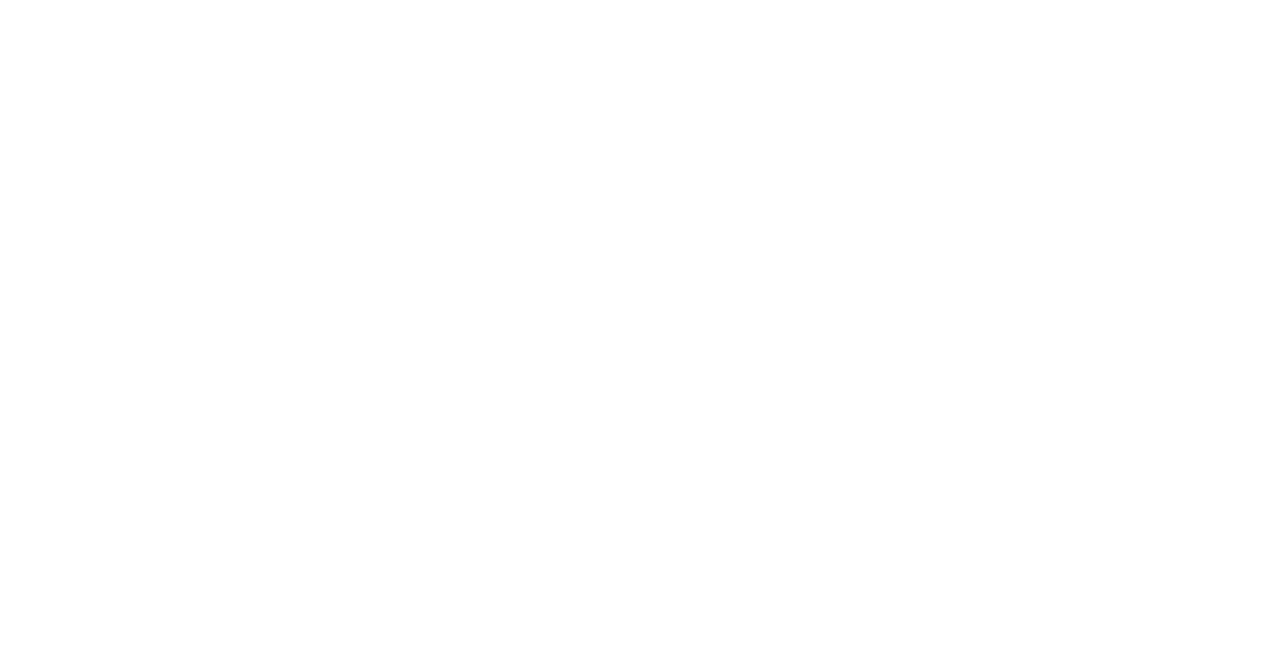
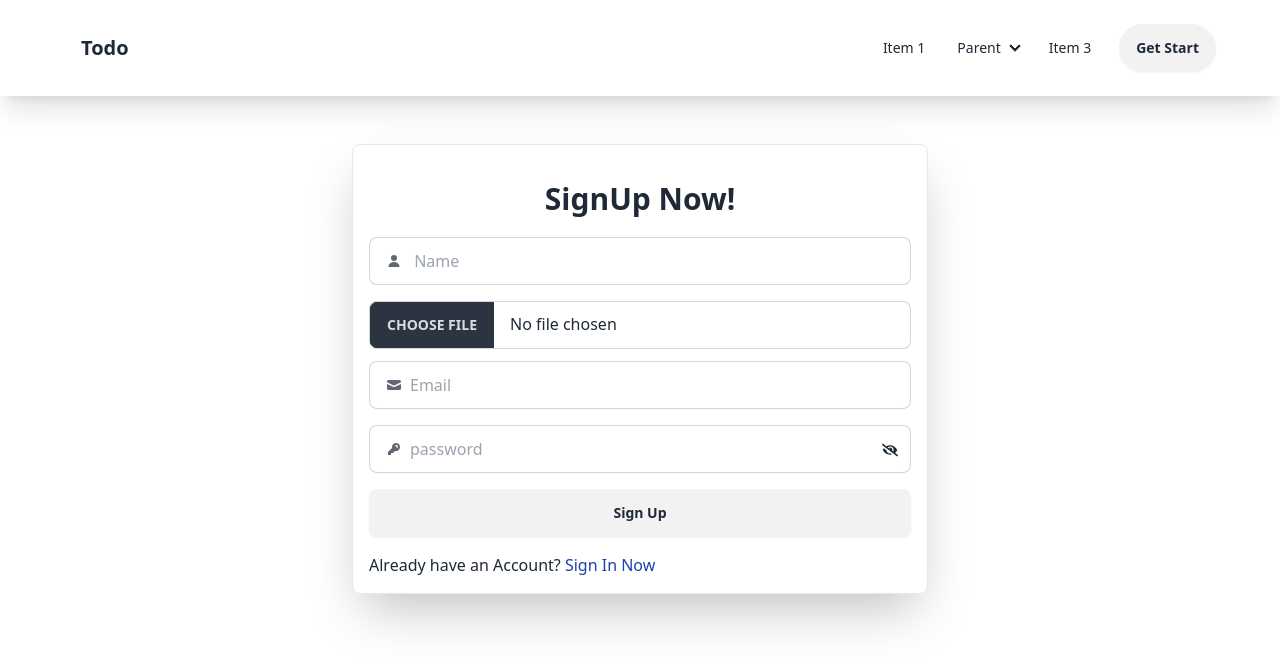
Before and after one commit to safin33221/Task-Mangements, a React (Vite) app in the folder Task-Managements-client/: page /singUp in a window 1280 px wide. Before the commit this address had no page. Shown: the top 668 px of the page. Built offline with nearby package versions, Linux system fonts and the light colour scheme; no server answers.

Commit message:
completed to implements singUp page

```diff
--- a/Task-Managements-client/package.json
+++ b/Task-Managements-client/package.json
@@ -11,11 +11,14 @@
   },
   "dependencies": {
     "@tanstack/react-query": "^5.66.7",
+    "axios": "^1.7.9",
     "firebase": "^11.3.1",
     "localforage": "^1.10.0",
     "match-sorter": "^8.0.0",
     "react": "^19.0.0",
     "react-dom": "^19.0.0",
+    "react-hook-form": "^7.54.2",
+    "react-icons": "^5.5.0",
     "react-router-dom": "^7.2.0",
     "sort-by": "^1.2.0"
   },
--- /dev/null
+++ b/Task-Managements-client/src/Hooks/useAuth.jsx
@@ -0,0 +1,11 @@
+import { useContext } from "react";
+import { authContext } from "../Providers/Authprovider";
+
+
+const useAuth = () => {
+
+    const auth = useContext(authContext)
+    return auth
+};
+
+export default useAuth;
--- /dev/null
+++ b/Task-Managements-client/src/Pages/Auth/SingUp.jsx
@@ -0,0 +1,99 @@
+import React, { useState } from 'react';
+import { useForm } from 'react-hook-form';
+
+import { FaEye, FaEyeSlash } from "react-icons/fa";
+import { Link, useNavigate } from 'react-router-dom';
+import useAuth from '../../Hooks/useAuth';
+import { imageUpload } from '../../Utils/Utils';
+const SingUp = () => {
+    const { createUserWithEmail, updateUserProfile } = useAuth()
+    const [showPass, setShowPass] = useState(false)
+    const [loading, setLoading] = useState(false)
+    const navigate = useNavigate()
+    const {
+        register,
+        handleSubmit,
+        watch,
+        formState: { errors },
+
+    } = useForm()
+    const onsubmit = async (data) => {
+        try {
+            const imgLink = await imageUpload(data.image[0])
+            const result = await createUserWithEmail(data?.email, data?.password)
+            await updateUserProfile(data?.name, imgLink)
+            navigate('/')
+        } catch (error) {
+            console.log(error);
+        }
+
+
+
+
+    }
+    return (
+        <div className="pt-16 pb-7 px-4 mx-auto">
+            {/* <Helmet title="HRS | SIGN UP" /> */}
+            <form onSubmit={handleSubmit(onsubmit)} >
+                <div className="max-w-xl mx-auto border shadow-2xl rounded-lg p-4">
+                    <h1 className="text-3xl font-bold text-center py-5">SignUp Now!</h1>
+
+
+                    <label className="input input-bordered flex items-center gap-2 mb-4">
+                        <svg
+                            xmlns="http://www.w3.org/2000/svg"
+                            viewBox="0 0 16 16"
+                            fill="currentColor"
+                            className="h-4 w-4 opacity-70">
+                            <path
+                                d="M8 8a3 3 0 1 0 0-6 3 3 0 0 0 0 6ZM12.735 14c.618 0 1.093-.561.872-1.139a6.002 6.002 0 0 0-11.215 0c-.22.578.254 1.139.872 1.139h9.47Z" />
+                        </svg>
+                        <input {...register("name")} required type="text" className=" focus:outline-none" placeholder=" Name" />
+                    </label>
+                    <label className="  mb-4">
+
+                        <input {...register("image")} required type="file" className="file-input file-input-bordered  w-full focus:outline-none mb-3" placeholder="image" />
+
+                    </label>
+                    <label className="input input-bordered flex items-center gap-2 mb-4">
+                        <svg
+                            xmlns="http://www.w3.org/2000/svg"
+                            viewBox="0 0 16 16"
+                            fill="currentColor"
+                            className="h-4 w-4 opacity-70">
+                            <path
+                                d="M2.5 3A1.5 1.5 0 0 0 1 4.5v.793c.026.009.051.02.076.032L7.674 8.51c.206.1.446.1.652 0l6.598-3.185A.755.755 0 0 1 15 5.293V4.5A1.5 1.5 0 0 0 13.5 3h-11Z" />
+                            <path
+                                d="M15 6.954 8.978 9.86a2.25 2.25 0 0 1-1.956 0L1 6.954V11.5A1.5 1.5 0 0 0 2.5 13h11a1.5 1.5 0 0 0 1.5-1.5V6.954Z" />
+                        </svg>
+                        <input {...register("email")} required type="email" className=" focus::outline-none" placeholder="Email" />
+                    </label>
+                    <label className="input input-bordered flex items-center gap-2 mb-4 relative">
+                        <svg
+                            xmlns="http://www.w3.org/2000/svg"
+                            viewBox="0 0 16 16"
+                            fill="currentColor"
+                            className="h-4 w-4 opacity-70">
+                            <path
+                                fillRule="evenodd"
+                                d="M14 6a4 4 0 0 1-4.899 3.899l-1.955 1.955a.5.5 0 0 1-.353.146H5v1.5a.5.5 0 0 1-.5.5h-2a.5.5 0 0 1-.5-.5v-2.293a.5.5 0 0 1 .146-.353l3.955-3.955A4 4 0 1 1 14 6Zm-4-2a.75.75 0 0 0 0 1.5.5.5 0 0 1 .5.5.75.75 0 0 0 1.5 0 2 2 0 0 0-2-2Z"
+                                clipRule="evenodd" />
+                        </svg>
+                        <input {...register("password")} type={showPass ? 'text' : 'password'} className=" focus:outline-none" placeholder="password " />
+                        <button type='button' className='absolute right-3 top-4' onClick={() => setShowPass(!showPass)}>{showPass ? <FaEye /> : <FaEyeSlash />}</button>
+                    </label>
+
+                    <label className="flex items-center gap-2 mb-4 mx-auto">
+
+                        <button className="btn btn-outlin=font-bold mx-auto w-full">{
+                            loading ? <LuLoaderPinwheel className="animate-spin text-xl" /> : "Sign Up"
+                        }</button>
+                    </label>
+                    <p>Already have an Account? <Link to='/signIn' className="text-blue-800">Sign In Now</Link></p>
+                </div>
+            </form>
+        </div>
+    );
+};
+
+export default SingUp;
--- a/Task-Managements-client/src/Providers/Authprovider.jsx
+++ b/Task-Managements-client/src/Providers/Authprovider.jsx
@@ -1,19 +1,40 @@
-import { onAuthStateChanged } from 'firebase/auth';
-import React, { Children, createContext, useEffect } from 'react';
+import { createUserWithEmailAndPassword, onAuthStateChanged, updateCurrentUser, updateProfile } from 'firebase/auth';
+import React, { Children, createContext, useEffect, useState } from 'react';
+import { auth } from '../Firebase/firebase.config';
+import { set } from 'react-hook-form';
 
-const authContext = createContext(null)
+export const authContext = createContext(null)
 
-// useEffect(() => {
-//     const unsubcribe = onAuthStateChanged(auth, (currentUser) => {
-//         console.log(currentUser);
-//     })
-//     return () => {
-//         unsubcribe()
-//     }
-// }, [])
 const Authprovider = ({ children }) => {
+    const [loading, setLoading] = useState(false)
+    const [user, setUser] = useState(null)
+    const createUserWithEmail = (email, password) => {
+        setLoading(true)
+        return createUserWithEmailAndPassword(auth, email, password)
+    }
+
+    const updateUserProfile =  (name, image) => {
+        return  updateProfile(auth.currentUser, {
+            displayName: name,
+            photoURL: image
+        })
+    }
+    useEffect(() => {
+        const unsubcribe = onAuthStateChanged(auth, (currentUser) => {
+            console.log(currentUser);
+            setUser(currentUser)
+        })
+        return () => {
+            unsubcribe()
+        }
+    }, [])
+
+    const authVelue = {
+        createUserWithEmail,
+        updateUserProfile
+    }
     return (
-        <authContext.Provider>
+        <authContext.Provider value={authVelue}>
             {children}
         </authContext.Provider>
     );
--- a/Task-Managements-client/src/Router/router.jsx
+++ b/Task-Managements-client/src/Router/router.jsx
@@ -1,6 +1,7 @@
 import { BrowserRouter, Route, Routes } from "react-router-dom";
 import Mainlayout from "../Layouts/Mainlayout";
 import Home from "../Pages/Home/Home";
+import SingUp from "../Pages/Auth/SingUp";
 
 
 const Router = () => {
@@ -8,7 +9,9 @@
         <BrowserRouter>
             <Routes>
                 <Route path="/" element={<Mainlayout />}>
-                    <Route index element={<Home />}></Route></Route>
+                    <Route index element={<Home />}></Route>
+                    <Route path="/singUp" element={<SingUp />}></Route>
+                </Route>
 
             </Routes>
         </BrowserRouter>
--- a/Task-Managements-client/src/Shared/Navbar.jsx
+++ b/Task-Managements-client/src/Shared/Navbar.jsx
@@ -1,4 +1,5 @@
 import React from 'react';
+import { Link } from 'react-router-dom';
 
 const Navbar = () => {
     return (
@@ -23,6 +24,10 @@
                     </ul>
                 </div>
                 <div className="dropdown dropdown-end">
+                    <div>
+                        <Link to='/singUp'><button className="btn btn-xl rounded-full my-4">Get Start</button></Link>
+                    </div>
+                    {/* <div>
                         <div tabIndex={0} role="button" className="btn btn-ghost btn-circle avatar">
                             <div className="w-10 rounded-full">
                                 <img
@@ -42,6 +47,7 @@
                             <li><a>Settings</a></li>
                             <li><a>Logout</a></li>
                         </ul>
+                    </div> */}
                 </div>
             </div>
         </div>
--- /dev/null
+++ b/Task-Managements-client/src/Utils/Utils.js
@@ -0,0 +1,10 @@
+import axios from "axios"
+
+export const imageUpload = async imgdata => {
+    const formData = new FormData()
+
+    formData.append('image', imgdata)
+
+    const { data } = await axios.post(`https://api.imgbb.com/1/upload?key=${import.meta.env.VITE_IMGBB_api}`, formData)
+    return data.data.url
+}
```
Also changed, not shown: 2 other files (tests, documents, lock files or other folders). Lines whose indentation alone changed are shown as unchanged.
